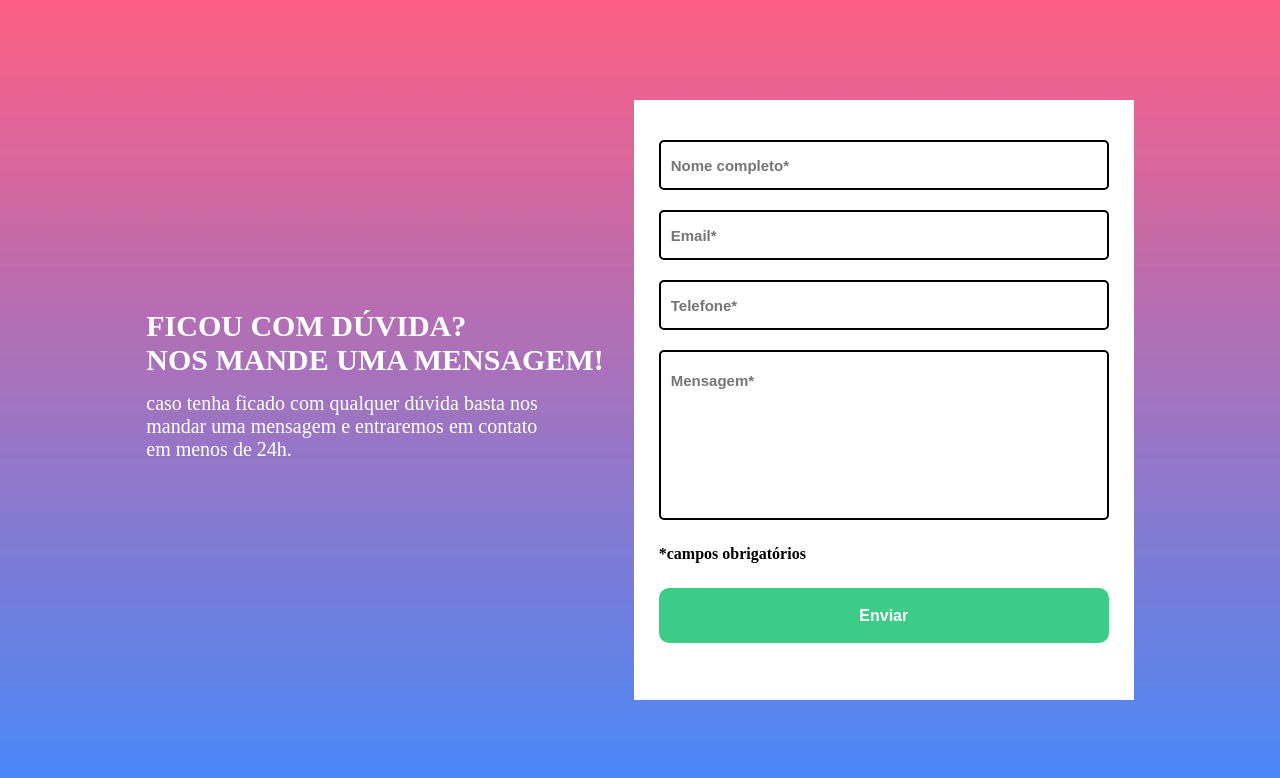
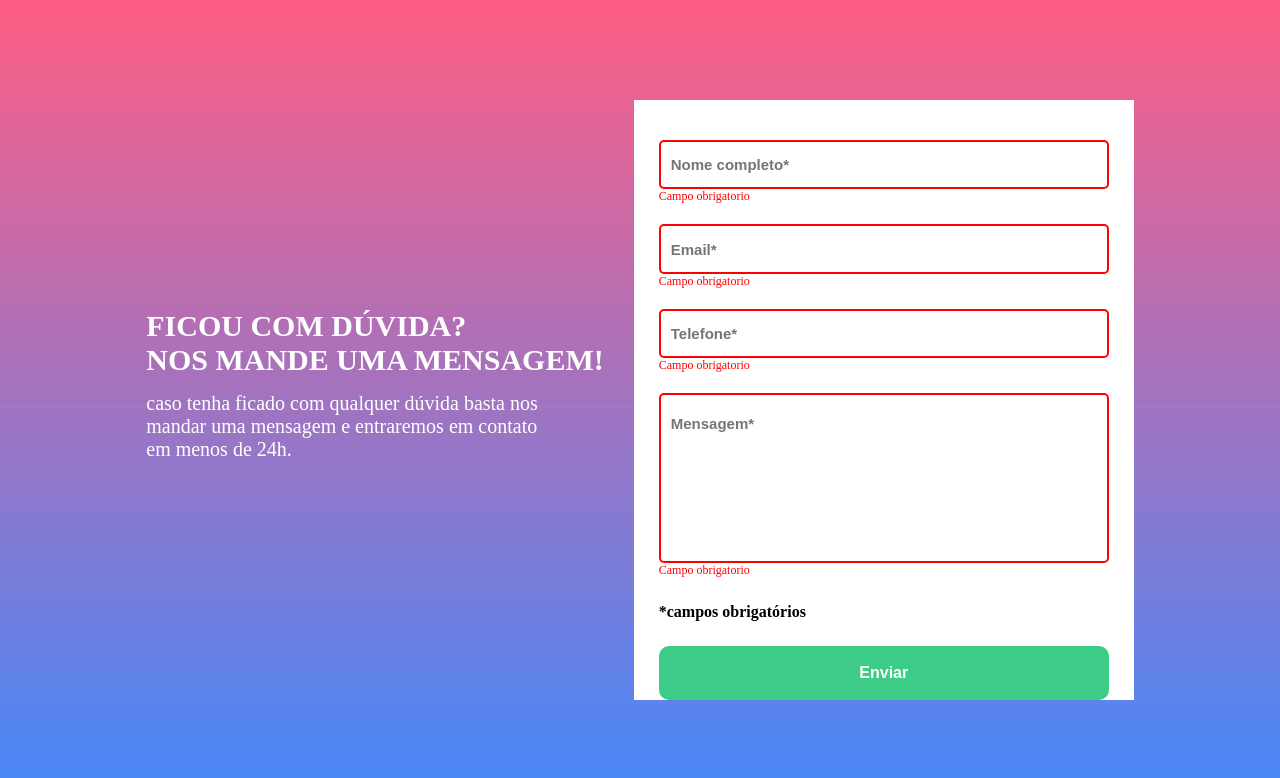
Before and after one commit to rafilds66/Quest-js-avancado, a plain HTML site: page index.html in a window 1280 px wide. Both pictures are taken after a click on the button "Enviar". Drawn offline with Linux system fonts and the light colour scheme.

Commit message:
segundo commit

```diff
--- a/index.html
+++ b/index.html
@@ -43,6 +43,7 @@
                 <button class="botao">Enviar</button>
         </div>
     </main>
+    <script src="src/js/script.js"></script>
 </body>
 
 </html>
--- /dev/null
+++ b/src/js/script.js
@@ -0,0 +1,18 @@
+const inputs = document.querySelectorAll(".input")
+const botao = document.querySelector(".botao")
+const invalido = document.querySelectorAll(".invalido")
+
+const validacao = () => {
+   inputs.forEach((inputs, index) => {
+    if(inputs.value === ""){
+       inputs.classList.remove("valido")
+       inputs.classList.add("erro")
+       invalido[index].innerHTML = `Campo obrigatorio`
+    } else {
+        inputs.classList.remove("erro")
+        inputs.classList.add("valido")
+        invalido[index].innerHTML = ``
+    }
+})}
+
+botao.addEventListener('click', validacao)
```
